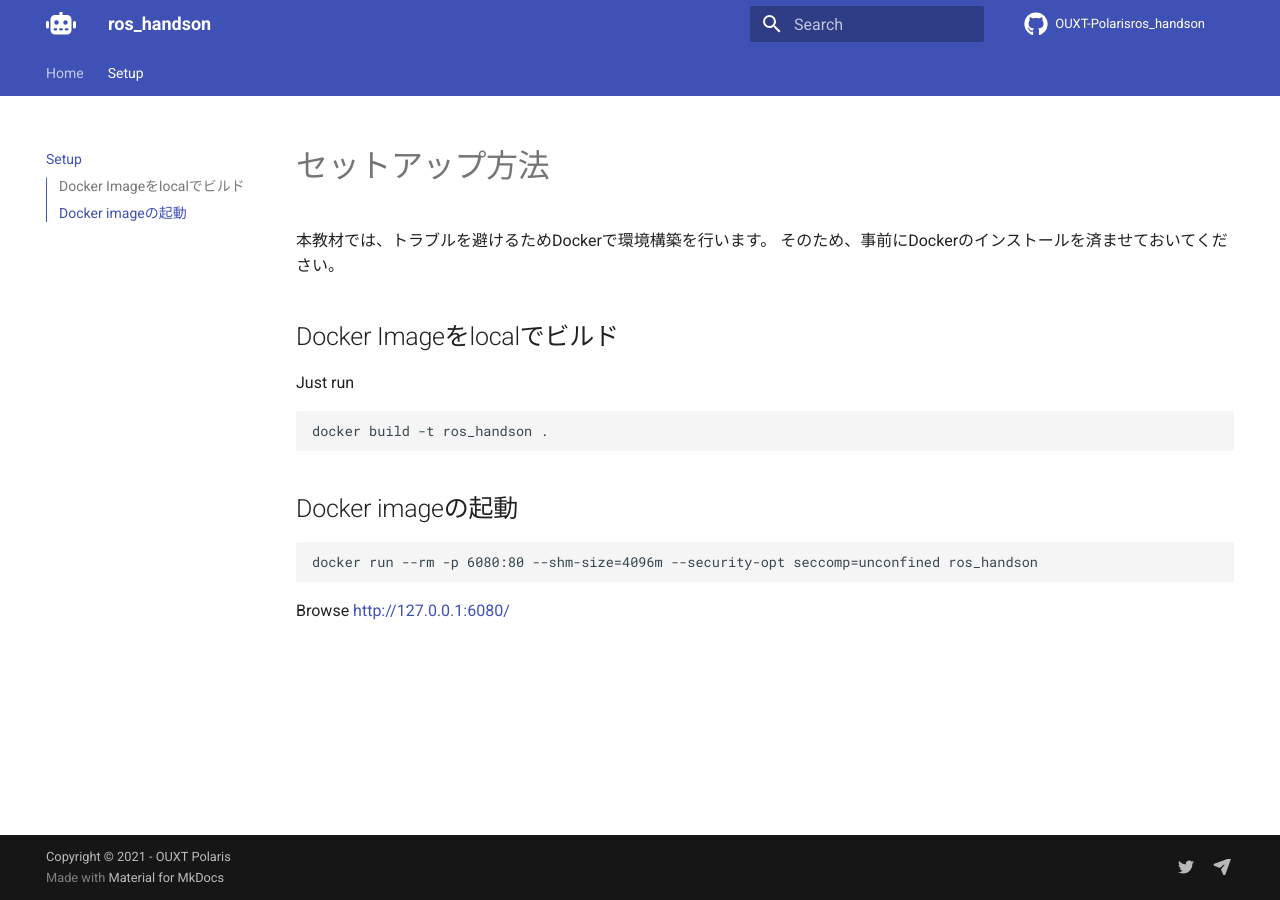
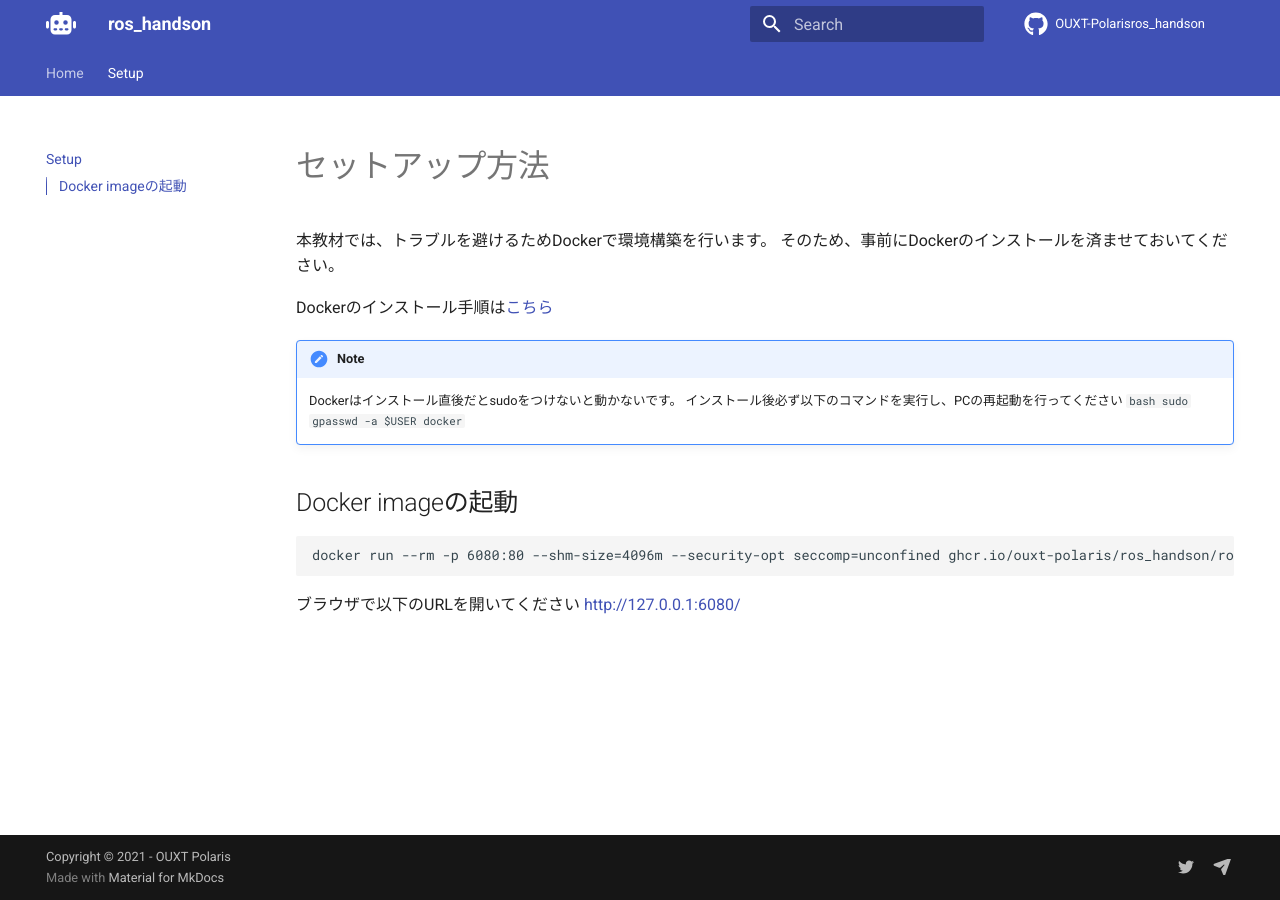
Before and after one commit to OUXT-Polaris/ros_handson, an MkDocs documentation site: the page built from docs/how_to_setup.md, in a window 1280 px wide. Built offline with MkDocs 1.6.1 and Material for MkDocs 9.7.7, drawn with Linux system fonts in a browser that asks for light colours; comment, search, counter and statistics services are not loaded.

Commit message:
update docs
Signed-off-by: Masaya Kataoka <ms.kataoka@gmail.com>

````diff
--- a/docs/how_to_setup.md
+++ b/docs/how_to_setup.md
@@ -3,17 +3,20 @@
 本教材では、トラブルを避けるためDockerで環境構築を行います。
 そのため、事前にDockerのインストールを済ませておいてください。
 
-## Docker Imageをlocalでビルド
+Dockerのインストール手順は[こちら](https://docs.docker.com/engine/install/ubuntu/)
 
-Just run
-```
-docker build -t ros_handson .
-```
+!!! note
+    Dockerはインストール直後だとsudoをつけないと動かないです。
+    インストール後必ず以下のコマンドを実行し、PCの再起動を行ってください
+    ```bash
+    sudo gpasswd -a $USER docker
+    ```
+
 
 ## Docker imageの起動
 
 ```bash
-docker run --rm -p 6080:80 --shm-size=4096m --security-opt seccomp=unconfined ros_handson
+docker run --rm -p 6080:80 --shm-size=4096m --security-opt seccomp=unconfined ghcr.io/ouxt-polaris/ros_handson/ros_handson:latest
 ```
 
-Browse [http://127.0.0.1:6080/](http://127.0.0.1:6080/)
+ブラウザで以下のURLを開いてください [http://127.0.0.1:6080/](http://127.0.0.1:6080/)
````
Also changed, not shown: docs/index.md (+3 -2 lines).
